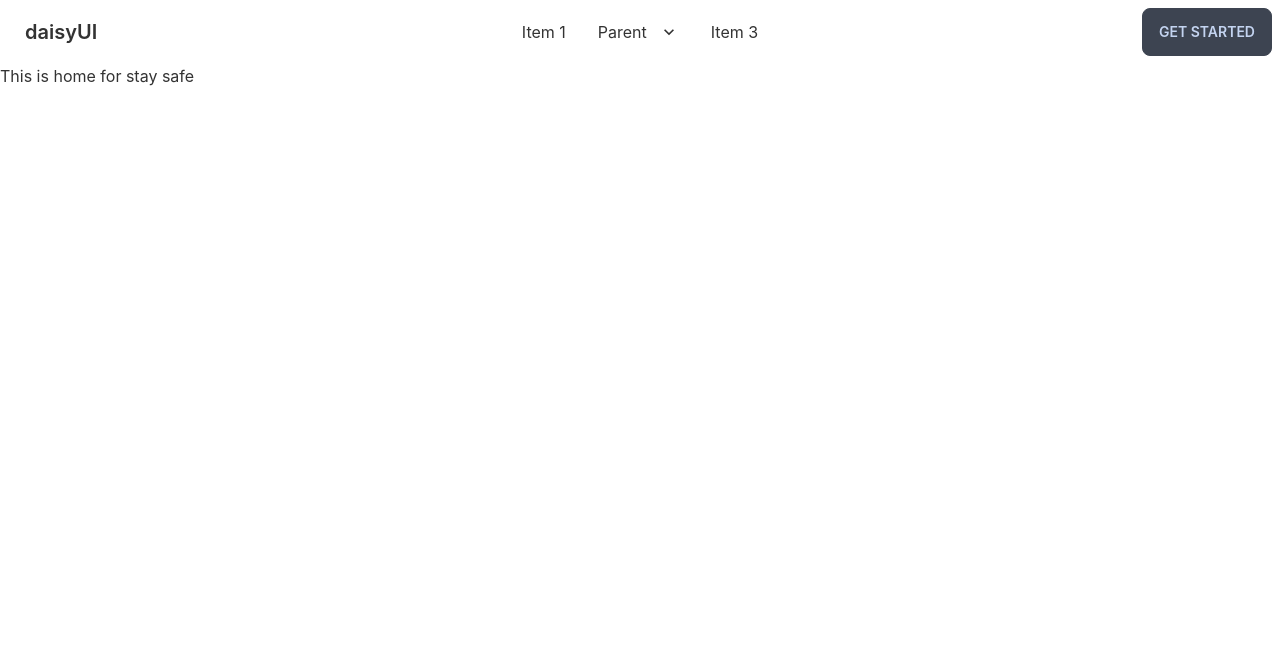
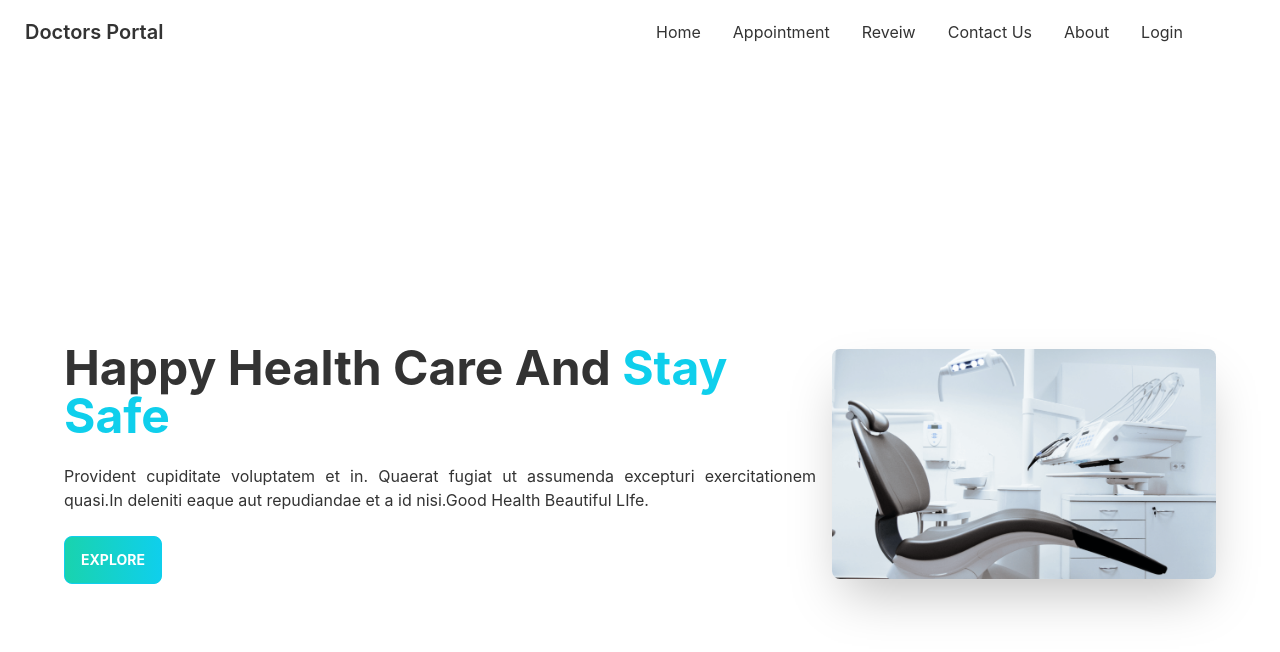
Before and after one commit to AkashMAbrrar/doctor-portal-clients, a React (Create React App) app: page / in a window 1280 px wide. Shown: the top 652 px of the page. Built offline with nearby package versions, Linux system fonts and the light colour scheme.

Commit message:
this commit for our beautiful banner

```diff
--- a/src/App.js
+++ b/src/App.js
@@ -2,6 +2,7 @@ import { Route, Routes } from 'react-router-dom';
 import './App.css';
 import About from './Page/About/About';
 import Home from './Page/Home/Home';
+import Login from './Page/Login/Login';
 import Navbar from './Page/Shared/Navbar';
 
 function App() {
@@ -11,6 +12,7 @@ function App() {
       <Routes>
         <Route path='/' element={<Home></Home>}></Route>
         <Route path='about' element={<About></About>}></Route>
+        <Route path='login' element={<Login></Login>}></Route>
       </Routes>
     </div>
   );
--- /dev/null
+++ b/src/Page/Home/Banner/Banner.js
@@ -0,0 +1,19 @@
+import React from 'react';
+import chair from '../../../assets/images/chair.png';
+
+const Banner = () => {
+    return (
+        <div class="hero min-h-screen px-12">
+            <div class="hero-content flex-col lg:flex-row-reverse">
+                <img src={chair} class="max-w-sm rounded-lg shadow-2xl" />
+                <div>
+                    <h1 class="text-5xl font-bold">Happy Health Care And <span className='text-primary'>Stay Safe</span></h1>
+                    <p class="py-6 text-justify">Provident cupiditate voluptatem et in. Quaerat fugiat ut assumenda excepturi exercitationem quasi.In deleniti eaque aut repudiandae et a id nisi.Good Health Beautiful LIfe.</p>
+                    <button class="btn btn-primary uppercase text-white font-bold bg-gradient-to-r from-secondary to-primary ">Explore</button>
+                </div>
+            </div>
+        </div>
+    );
+};
+
+export default Banner;
--- a/src/Page/Home/Home.js
+++ b/src/Page/Home/Home.js
@@ -1,9 +1,10 @@
 import React from 'react';
+import Banner from './Banner/Banner';
 
 const Home = () => {
     return (
         <div>
-            <h2>This is home for stay safe</h2>
+            <Banner></Banner>
         </div>
     );
 };
--- /dev/null
+++ b/src/Page/Login/Login.js
@@ -0,0 +1,11 @@
+import React from 'react';
+
+const Login = () => {
+    return (
+        <div>
+            <h1>this is login form</h1>
+        </div>
+    );
+};
+
+export default Login;
--- a/src/Page/Shared/Navbar.js
+++ b/src/Page/Shared/Navbar.js
@@ -1,6 +1,15 @@
 import React from 'react';
+import { Link } from 'react-router-dom';
 
 const Navbar = () => {
+    const menuItems = <>
+        <li><Link to='/'>Home</Link></li>
+        <li><Link to='/appointment'>Appointment</Link></li>
+        <li><Link to='/review'>Reveiw</Link></li>
+        <li><Link to='/contact'>Contact Us</Link></li>
+        <li><Link to='/about'>About</Link></li>
+        <li><Link to='/login'>Login</Link></li>
+    </>
     return (
         <div class="navbar bg-base-100">
             <div class="navbar-start">
@@ -9,40 +18,15 @@ const Navbar = () => {
                         <svg xmlns="http://www.w3.org/2000/svg" class="h-5 w-5" fill="none" viewBox="0 0 24 24" stroke="currentColor"><path stroke-linecap="round" stroke-linejoin="round" stroke-width="2" d="M4 6h16M4 12h8m-8 6h16" /></svg>
                     </label>
                     <ul tabindex="0" class="menu menu-compact dropdown-content mt-3 p-2 shadow bg-base-100 rounded-box w-52">
-                        <li><a>Item 1</a></li>
-                        <li tabindex="0">
-                            <a class="justify-between">
-                                Parent
-                                <svg class="fill-current" xmlns="http://www.w3.org/2000/svg" width="24" height="24" viewBox="0 0 24 24"><path d="M8.59,16.58L13.17,12L8.59,7.41L10,6L16,12L10,18L8.59,16.58Z" /></svg>
-                            </a>
-                            <ul class="p-2">
-                                <li><a>Submenu 1</a></li>
-                                <li><a>Submenu 2</a></li>
-                            </ul>
-                        </li>
-                        <li><a>Item 3</a></li>
+                        {menuItems}
                     </ul>
                 </div>
-                <a class="btn btn-ghost normal-case text-xl">daisyUI</a>
+                <a class="btn btn-ghost normal-case text-xl">Doctors Portal</a>
             </div>
             <div class="navbar-center hidden lg:flex">
                 <ul class="menu menu-horizontal p-0">
-                    <li><a>Item 1</a></li>
-                    <li tabindex="0">
-                        <a>
-                            Parent
-                            <svg class="fill-current" xmlns="http://www.w3.org/2000/svg" width="20" height="20" viewBox="0 0 24 24"><path d="M7.41,8.58L12,13.17L16.59,8.58L18,10L12,16L6,10L7.41,8.58Z" /></svg>
-                        </a>
-                        <ul class="p-2">
-                            <li><a>Submenu 1</a></li>
-                            <li><a>Submenu 2</a></li>
-                        </ul>
-                    </li>
-                    <li><a>Item 3</a></li>
+                    {menuItems}
                 </ul>
-            </div>
-            <div class="navbar-end">
-                <a class="btn">Get started</a>
             </div>
         </div>
     );
```
